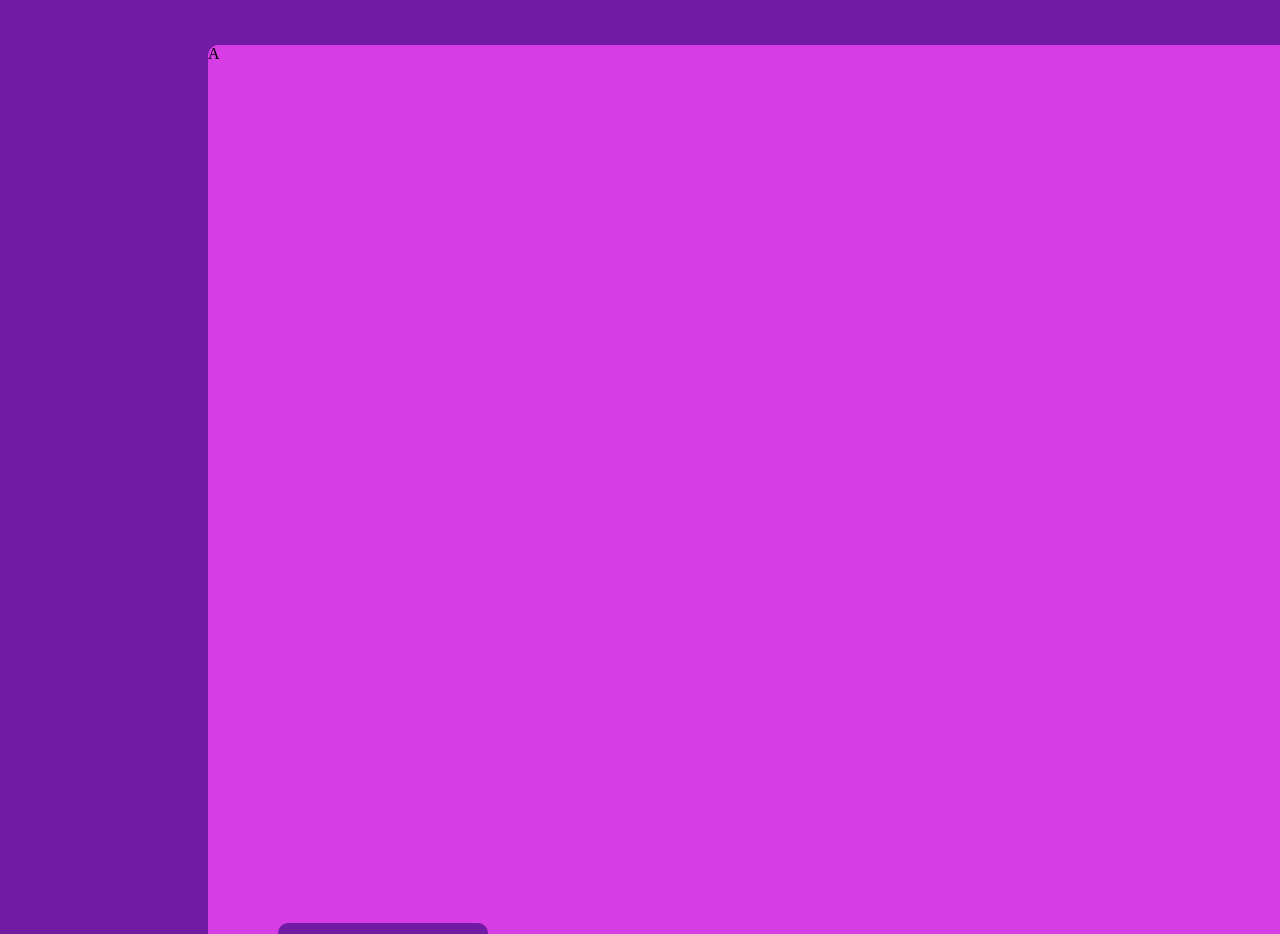
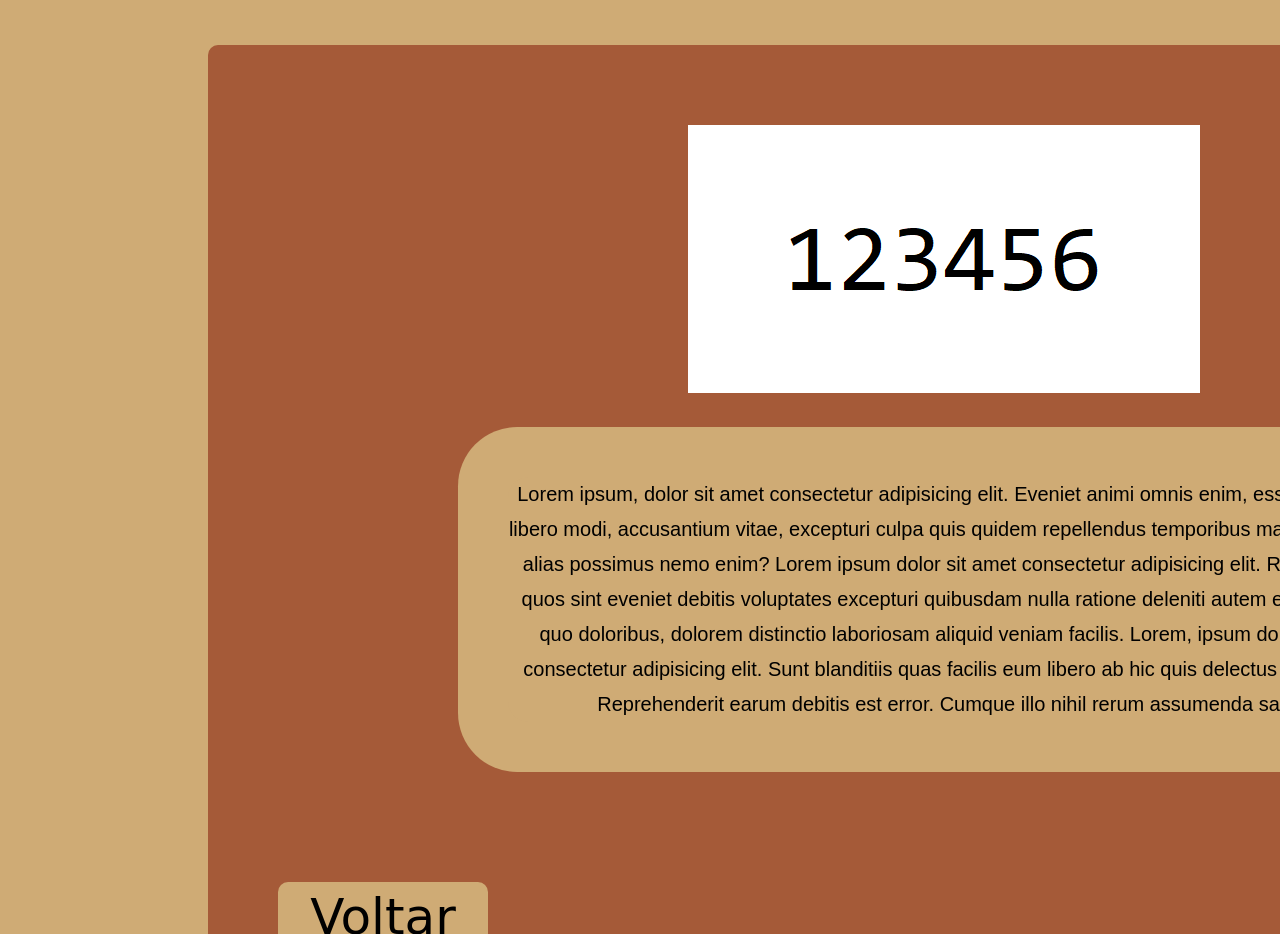
Before and after one commit to AthosFB/data-db, a plain HTML site: page paginas/comprar/md1.html in a window 1280 px wide. Shown: the part 149-1083 px from the top of the page. Drawn offline with Linux system fonts and the light colour scheme.

Commit message:
continue

```diff
--- a/js/script.js
+++ b/js/script.js
@@ -54,7 +54,7 @@ function ent1() {
 
 
     sai1.innerText = "Sair"
-    comp1.innerText = "Comprar"
+    comp1.innerText = "Ver Mais"
 
     comp1.style.float = "left"
     comp1.style.marginTop = "130px"
@@ -117,7 +117,7 @@ function ent2() {
     img3.style.marginLeft = "4px"
 
     sai2.innerText = "Sair"
-    comp2.innerText = "Comprar"
+    comp2.innerText = "Ver Mais"
 
     comp2.style.float = "left"
     comp2.style.marginTop = "130px"
@@ -180,7 +180,7 @@ function ent3() {
     img1.style.marginLeft = "4px"
 
     sai3.innerText = "Sair"
-    comp3.innerText = "Comprar"
+    comp3.innerText = "Ver Mais"
 
     comp3.style.float = "left"
     comp3.style.marginTop = "130px"
--- a/paginas/comprar/estilo/style.css
+++ b/paginas/comprar/estilo/style.css
@@ -1,29 +1,30 @@
 body {
-    background-color: rgb(113, 26, 163);
+    background-color: rgb(207, 171, 117);
 }
 h1 {
     text-align: center;
     font-size: 70px;
-    background-color: rgb(214, 61, 228);
+    background-color: rgb(165, 90, 56);
     width: 210px;
     height: 100px;
     border-radius: 20px;
-    margin-left: 800px;
+    margin-left: 830px;
 }
 div#c {
     width: 1450px;
     height: 1000px;
     margin-left: 200px;
     margin-right: 200px;
-    background-color: rgb(214, 61, 228);
+    box-shadow: 2px 2px 2px black;
+    background-color: rgb(165, 90, 56);
     border-radius: 10px;
 }
 div#volta {
     width: 210px;
     height: 70px;
-    margin-top: 860px;
+    margin-top: 160px;
     margin-left: 70px;
-    background-color: rgb(113, 26, 163);
+    background-color: rgb(207, 171, 117);
     border-radius: 10px;
     font: normal 50px Cursive;
     text-align: center;
@@ -32,3 +33,19 @@ div#volta {
 a#avolta {
     color: black;
 }
+img#imgnum {
+    margin-top: 180px;
+    margin-left: 580px;
+    box-shadow: 0px 0px 0px 100px white;
+}
+div#sobre {
+    margin-top: 180px;
+    width: 900px;
+    margin-left: 300px;
+    font: normal 20px Arial;
+    text-align: center;
+    line-height: 35px;
+    background-color: rgb(207, 171, 117);
+    box-shadow: 0px 0px 0px 50px rgb(207, 171, 117);
+    border-radius: 20px;
+}
--- a/paginas/comprar/md1.html
+++ b/paginas/comprar/md1.html
@@ -12,7 +12,8 @@
     <h1>🄼🄳-1⃣</h1>
     <div id="c">
         <div id="prod">
-            <p>A</p>
+            <img src="../../midia/numeros.png" alt="produto" id="imgnum">
+            <div id="sobre">Lorem ipsum, dolor sit amet consectetur adipisicing elit. Eveniet animi omnis enim, esse laboriosam libero modi, accusantium vitae, excepturi culpa quis quidem repellendus temporibus maxime! Suscipit alias possimus nemo enim? Lorem ipsum dolor sit amet consectetur adipisicing elit. Reprehenderit quos sint eveniet debitis voluptates excepturi quibusdam nulla ratione deleniti autem esse nesciunt quo doloribus, dolorem distinctio laboriosam aliquid veniam facilis. Lorem, ipsum dolor sit amet consectetur adipisicing elit. Sunt blanditiis quas facilis eum libero ab hic quis delectus temporibus? Reprehenderit earum debitis est error. Cumque illo nihil rerum assumenda saepe.</div>
         </div>
         <div id="volta">
             <a href="../index.html" id="avolta">
```
